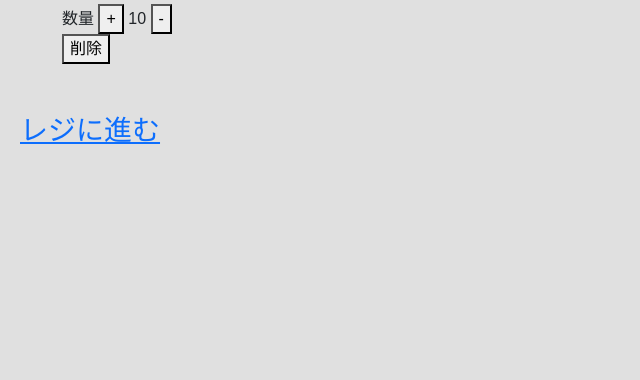
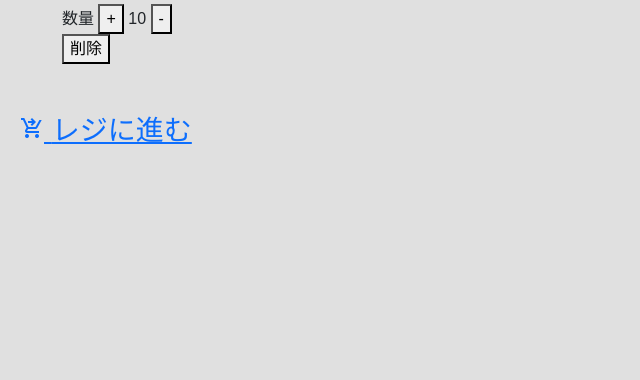
Before and after one commit to shomaozasa/NenkanSeisaku, a Django app: template amazon/templates/cart.html in a window 1280 px wide. Shown: the part 243-623 px from the top of the page, without its empty margins (0-640 px from the left). Run offline with Django 4.2, Linux system fonts and the light colour scheme; the template is opened without the code that fills it: values that come from a table or form of the project are taken from there, others are empty; data comes from the database, SQL or seed files in the repository; tables that the repository leaves empty hold one stand-in row (values such as "Sample post").

Commit message:
Update cart.html

```diff
--- a/amazon/templates/cart.html
+++ b/amazon/templates/cart.html
@@ -46,7 +46,10 @@
 {% endfor %}
 <br>
 <a href="{% url 'amazon:purchase' %}">
-  <h3><span id="checkout">レジに進む</span></h3>
+  <h3><span class="material-symbols-outlined">
+        shopping_cart_checkout
+      </span>
+    <span id="checkout">レジに進む</span></h3>
 </a>
 {% else %}
 <p><span id="no_products_in_the_cart">カートに商品がありません。</span></p>
```
